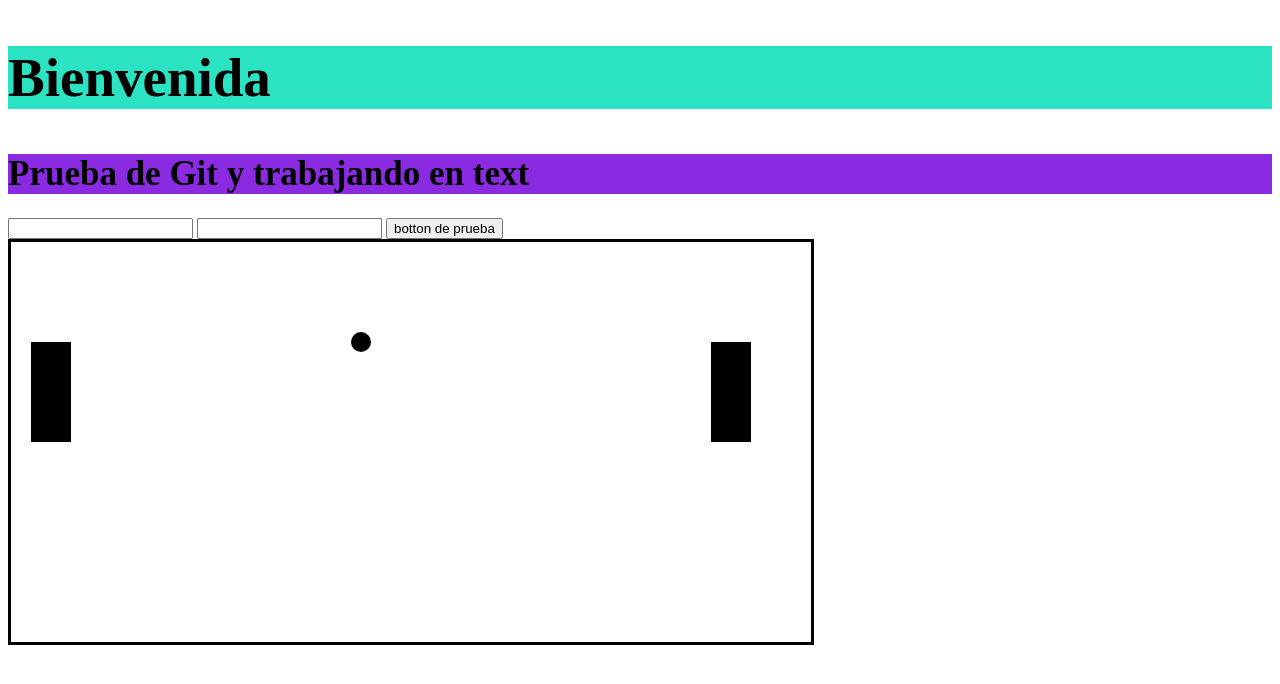
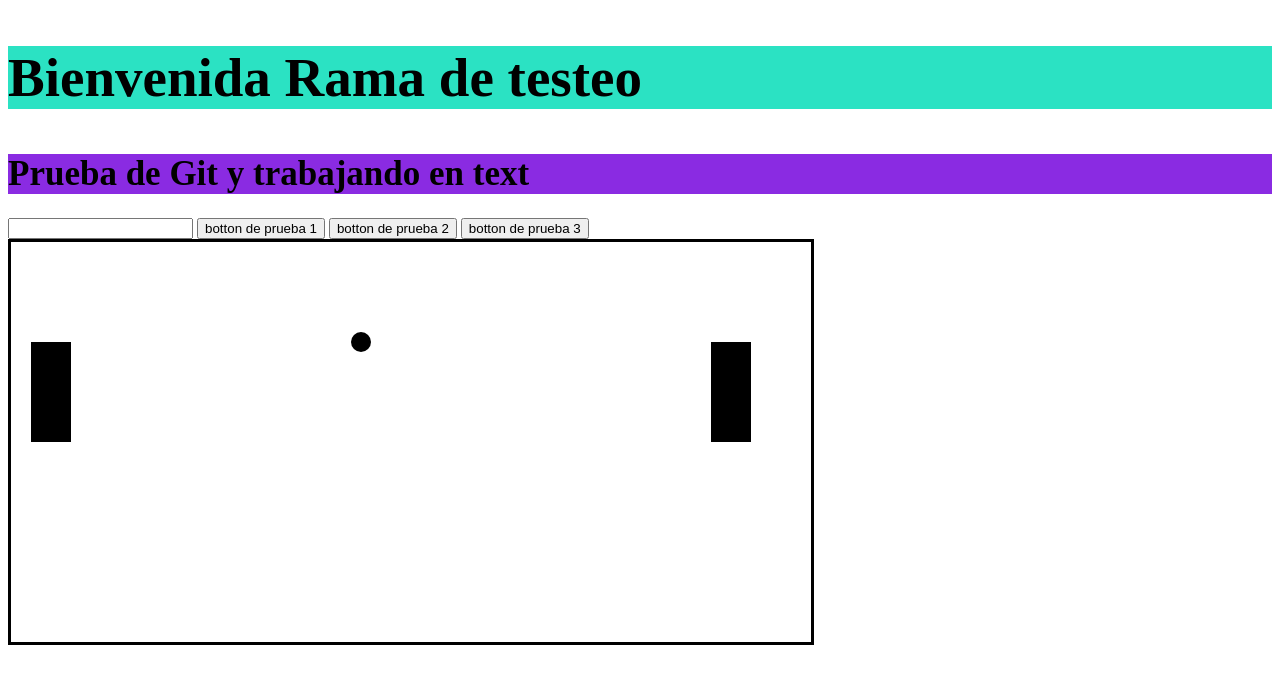
Before and after one commit to ComunidadEjemplos/test-first-time, a plain HTML site: page index.html in a window 1280 px wide. Drawn offline with Linux system fonts and the light colour scheme.

Commit message:
agregamos botones a rama testeo

```diff
--- a/index.html
+++ b/index.html
@@ -7,11 +7,13 @@
     <title>Pong</title>
 </head>
 <body>
-    <h2 id="bienvenida"> Bienvenida</h2>
+    <h2 id="bienvenida"> Bienvenida Rama de testeo</h2>
     <h1>Prueba de Git y trabajando en text</h1>
     <input type="text" name="nombre" id="nombre">
-    <input type="text">
-    <button>botton de prueba </button>
+
+    <button>botton de prueba 1</button>
+    <button>botton de prueba 2</button>
+    <button>botton de prueba 3</button>
     <canvas id="canvasPong"></canvas>
 
 
```
